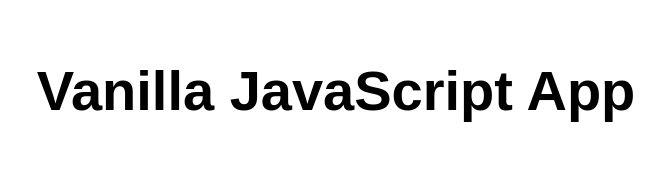
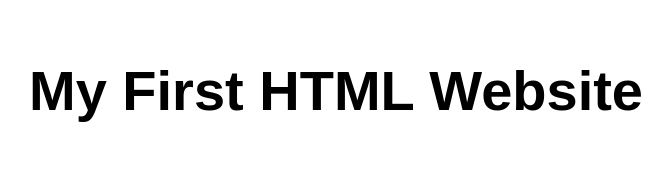
Before and after one commit to YenChiHo/MyNewSite, a website: page src/index.html in a window 1280 px wide. Shown: the whole page, without its empty margins (304-976 px from the left). Drawn offline with Linux system fonts and the light colour scheme.

Commit message:
Update index.html
Update the title and main content with new string

```diff
--- a/src/index.html
+++ b/src/index.html
@@ -5,12 +5,12 @@
   <meta charset="UTF-8">
   <meta name="viewport" content="width=device-width, initial-scale=1.0">
   <link rel="stylesheet" href="styles.css">
-  <title>Vanilla JavaScript App</title>
+  <title>My First HTML Website</title>
 </head>
 
 <body>
   <main>
-    <h1>Vanilla JavaScript App</h1>
+    <h1>My First HTML Website</h1>
   </main>
 </body>
 
```
